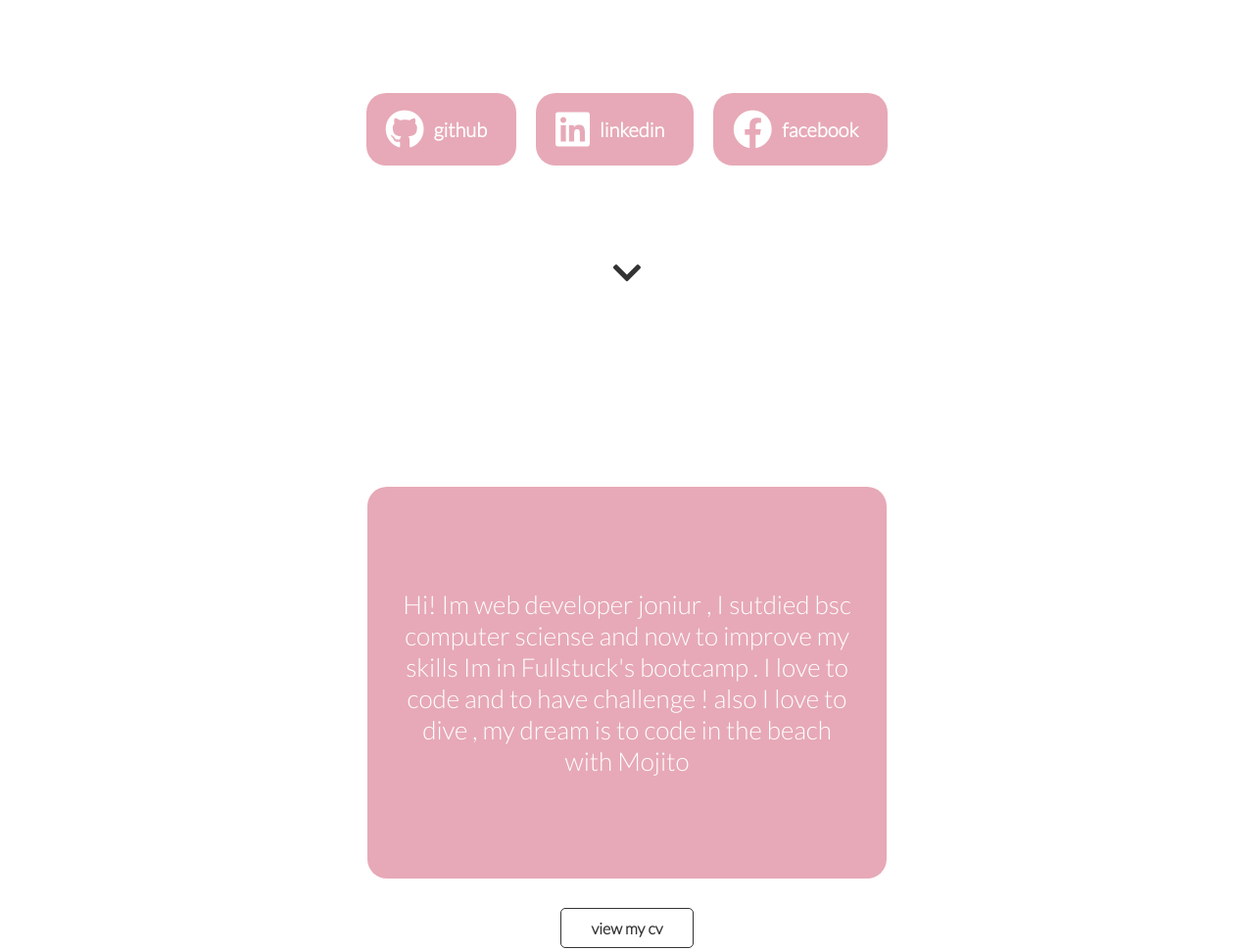
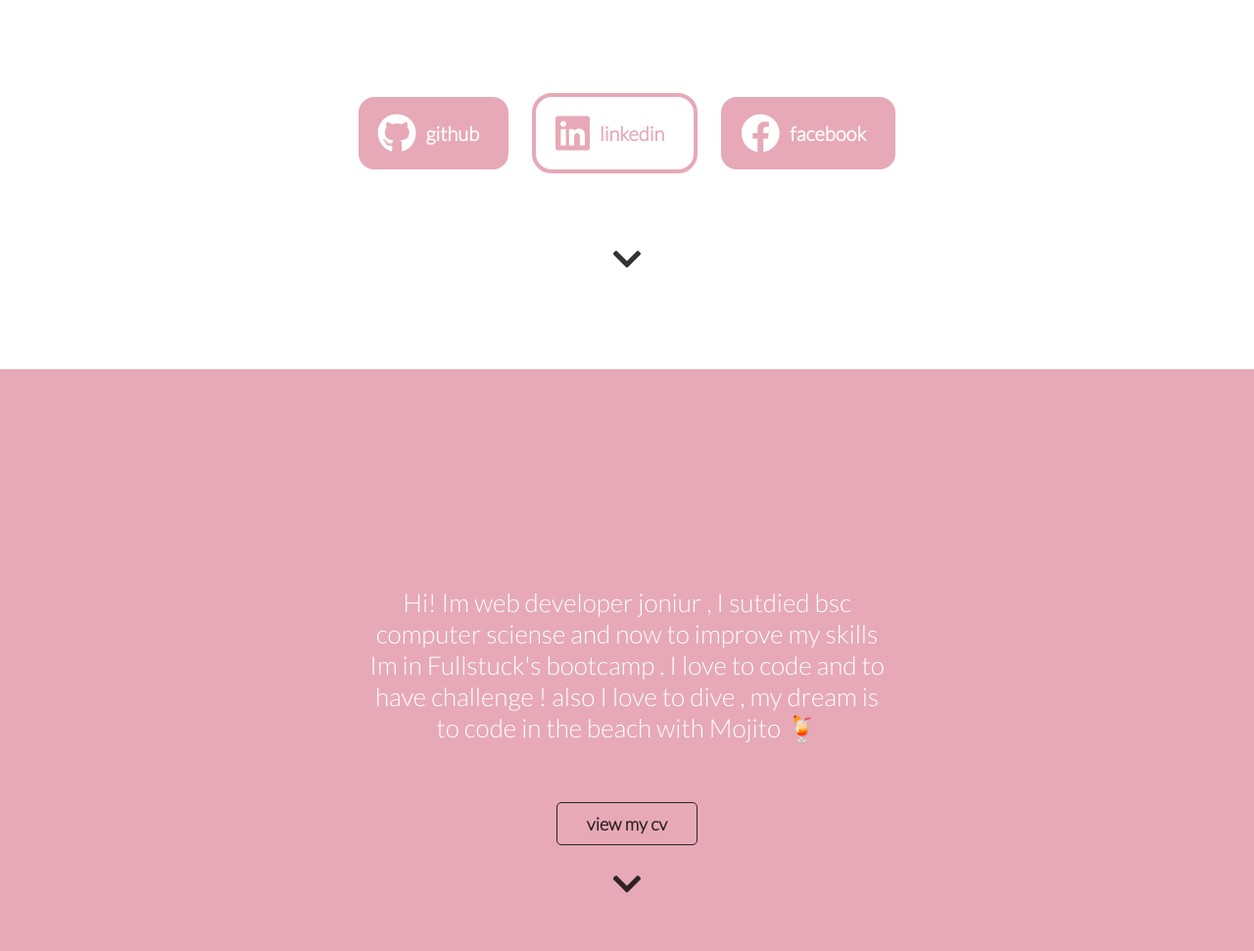
Before and after one commit to danah2139/portfolio, a plain HTML site: page index.html in a window 1280 px wide. Shown: the part 423-1394 px from the top of the page at 98% size. Drawn offline with Linux system fonts and the light colour scheme.

Commit message:
change style

```diff
--- a/css/style.css
+++ b/css/style.css
@@ -12,7 +12,7 @@
 }
 
 body {
-	font-family: "Lato", sans-serif;
+	font-family: 'Lato', sans-serif;
 	display: flex;
 	flex-direction: column;
 	justify-content: space-between;
@@ -114,6 +114,22 @@ a {
 	border-radius: 20px;
 	font-size: 20px;
 }
+
+.bg-pink {
+	background-color: var(--secondery-color);
+	color: var(--primary-color);
+	text-align: center;
+}
+
+.bg-white {
+	background-color: var(--primary-color);
+	color: var(--secondery-color);
+}
+
+.bg-white a {
+	color: var(--secondery-color);
+}
+
 .links {
 	display: flex;
 	justify-content: center;
@@ -123,23 +139,42 @@ a {
 .li_links {
 	padding: 15px 20px;
 	max-width: 300px;
+	border: 4px solid;
 }
 
 .li_links a {
 	margin: 10px;
 }
 
-/* Section about */
-
-.v-btn {
+.v-btn i {
 	color: var(--third-color);
 	font-size: 33px;
 	margin-bottom: 20px;
 	display: inline-block;
+	transform: translateY(0);
+	animation: v-btn_animation 1.5s infinite linear;
 }
 
-.v-btn:hover {
-	transform: translateY(20px);
+@keyframes v-btn_animation {
+	0%,
+	100% {
+		transform: translateY(0);
+	}
+
+	50% {
+		transform: translateY(-25px);
+	}
+}
+
+/* Section about */
+
+.bg-pink .about {
+	font-size: 20px;
+	max-width: 530px;
+	height: 25vh;
+	/* padding: 30px; */
+	text-align: center;
+	font-size: 26px;
 }
 
 .btn-cv {
@@ -148,6 +183,7 @@ a {
 	border-radius: 5px;
 	padding: 10px 30px;
 	margin-top: 20px;
+	font-size: 18px;
 	margin-bottom: 40px;
 	display: inline-block;
 }
@@ -156,13 +192,13 @@ a {
 	justify-content: center;
 }
 
-#section-about .card {
+/* #section-about .card {
 	max-width: 530px;
 	height: 50vh;
 	padding: 30px;
 	text-align: center;
 	font-size: 26px;
-}
+} */
 
 /* Section projects */
 
@@ -171,7 +207,8 @@ a {
 }
 
 #section-projects img {
-	width: 100%;
+	/* width: 100%; */
+	width: 12rem;
 	height: 200px;
 	object-fit: cover;
 }
@@ -185,6 +222,7 @@ a {
 	flex-wrap: wrap;
 	padding: 0 4px;
 	justify-content: center;
+	margin-bottom: 20px;
 }
 
 .flex-grid .column {
@@ -207,11 +245,13 @@ a {
 }
 
 form {
-	width: 80vw;
+	width: 30vw;
 	display: flex;
 	flex-direction: column;
 	align-items: center;
 	justify-content: center;
+	color: var(--third-color);
+	/* background-color: var(--primary-color); */
 }
 #section-contact .form-group {
 	margin-bottom: 20px;
--- a/index.html
+++ b/index.html
@@ -49,17 +49,17 @@
 				</p>
 			</div>
 			<ul class="links">
-				<li class="card li_links">
+				<li class="card li_links bg-pink">
 					<i class="fab fa-github fa-2x"></i
 					><a href="https://github.com/danah2139/" target="_blank" >github</a>
 				</li>
-				<li class="card li_links">
+				<li class="card li_links bg-white">
 					<i class="fab fa-linkedin fa-2x"></i
 					><a href="https://www.linkedin.com/in/dana-cohen-5176b514b/" target="_blank"
 						>linkedin</a
 					>
 				</li>
-				<li class="card li_links">
+				<li class="card li_links bg-pink">
 					<i class="fab fa-facebook fa-2x"></i
 					><a href="https://www.facebook.com/dana.cohen.96/" target="_blank" >facebook</a>
 				</li>
@@ -68,13 +68,13 @@
 				><i class="fas fa-chevron-down"></i></i
 			></a>
 		</section>
-		<section id="section-about">
-			<div class="card">
+		<section id="section-about" class="bg-pink">
+			<div class="about">
 				<p>
 					Hi! Im web developer joniur , I sutdied bsc computer sciense and now to
 					improve my skills Im in Fullstuck's bootcamp . I love to code and to
 					have challenge ! also I love to dive , my dream is to code in the
-					beach with Mojito
+					beach with Mojito 🍹
 				</p>
 			</div>
             <a href="./Dana Cohen  CV's  (2).pdf" target="_blank" class="btn-cv">view my cv</a>
@@ -128,7 +128,7 @@
               ><i class="fas fa-chevron-down"></i></i
           ></a>
         </section>
-		<section id="section-contact">
+		<section id="section-contact" class="bg-pink">
             <header class="header">
                 <div class="title-header">
                     <h4>please tell what U think</h4>
```
